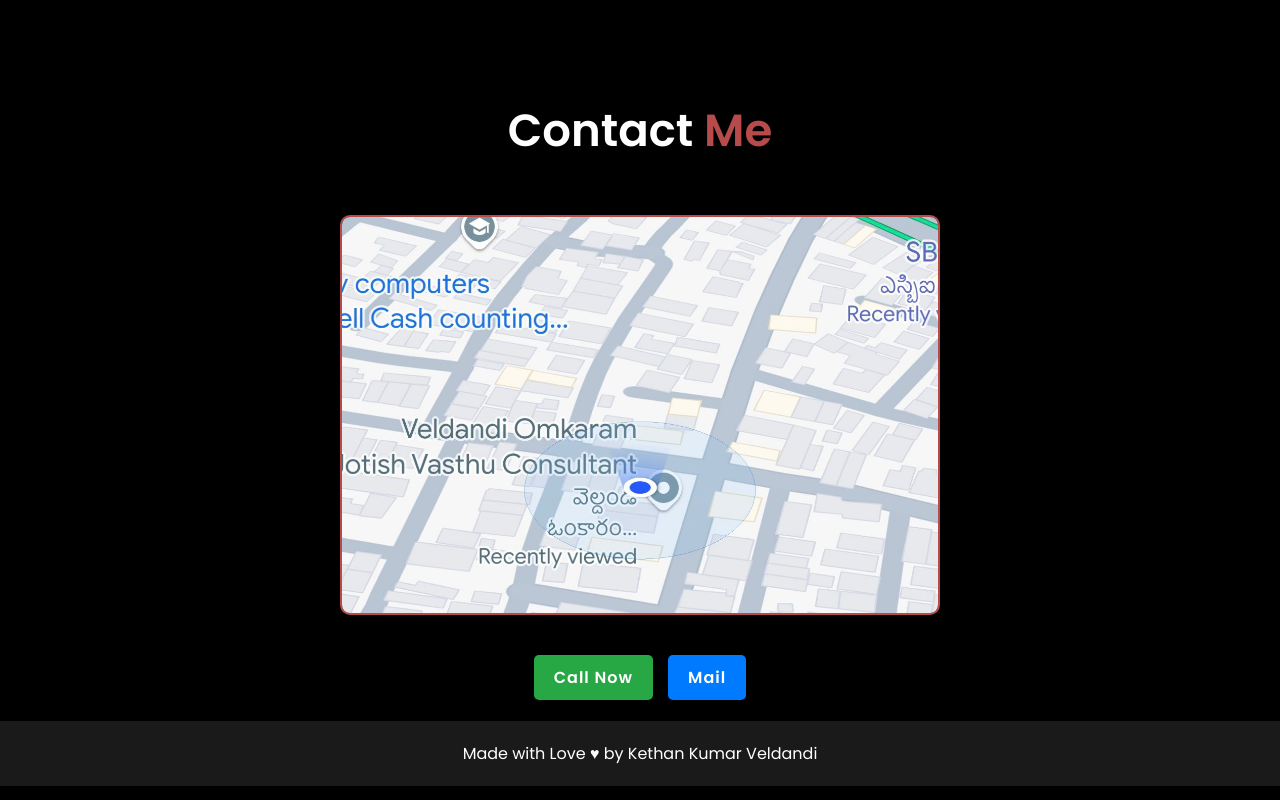
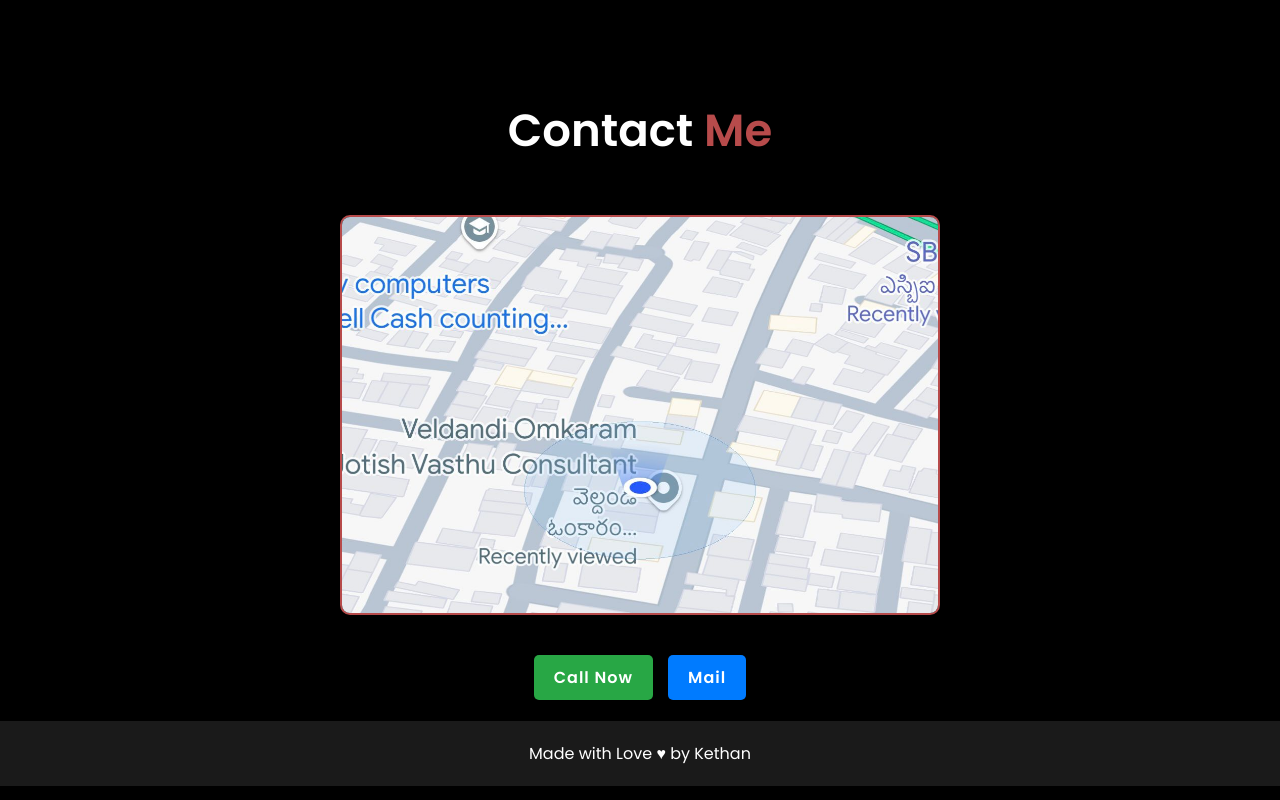
Before and after one commit to Kethan002/Portfolio, a plain HTML site: page index.html in a window 1280 px wide. Shown: the part 4823-5623 px from the top of the page. Drawn offline with nearby package versions, Linux system fonts and the light colour scheme.

Commit message:
Update index.html

```diff
--- a/index.html
+++ b/index.html
@@ -306,7 +306,7 @@
         </div>
     </section>
     <footer class="footer">
-        <p>Made with Love &hearts; by Kethan Kumar Veldandi </p>
+        <p>Made with Love &hearts; by Kethan </p>
     </footer>
     <script src="https://cdnjs.cloudflare.com/ajax/libs/aos/2.3.4/aos.js"></script>
 <script>
```
